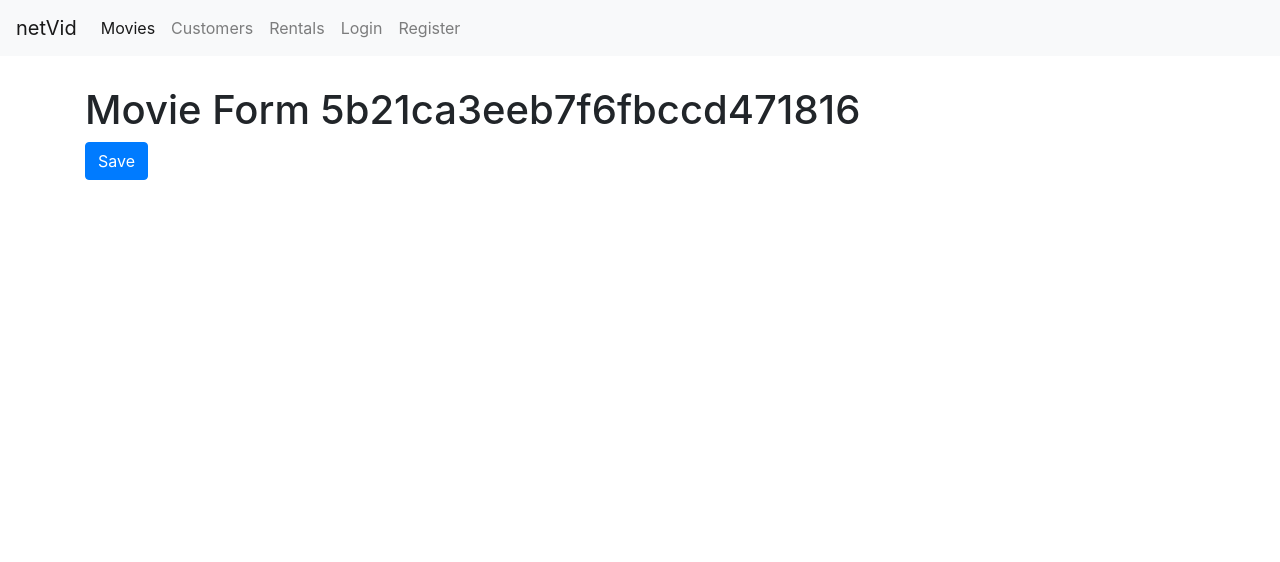
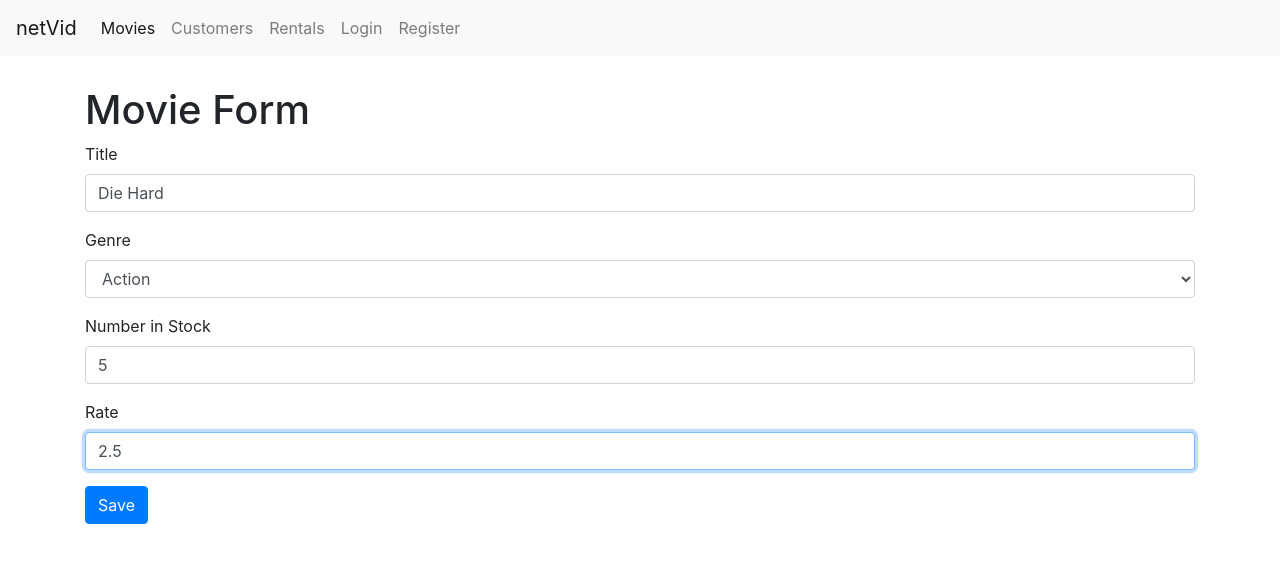
Before and after one commit to mbaranich/netVid, a React (Create React App) app: page /movies/5b21ca3eeb7f6fbccd471816 in a window 1280 px wide. Shown: the top 562 px of the page. Built offline with nearby package versions, Linux system fonts and the light colour scheme.

Commit message:
Add New Movie button. Allow existing movie edit.

```diff
--- a/src/App.js
+++ b/src/App.js
@@ -10,6 +10,7 @@
 import React from 'react';
 import LoginForm from './components/loginForm';
 import RegisterForm from './components/registerForm';
+import NewMovie from './components/movieForm';
 
 function App() {
   return (
@@ -17,9 +18,10 @@
     <NavBar />
     <main className='container'>
     <Switch>
+      <Route path="/login" component={LoginForm} />
       <Route path="/register" component={RegisterForm} />
-      <Route path="/login" component={LoginForm} />
       <Route path="/movies/:id" component={MovieForm} />
+      <Route path="/movies/new" component={NewMovie} />
       <Route path="/movies" component={Movies}></Route>
       <Route path="/customers" component={Customers}></Route>
       <Route path="/rentals" component={Rentals}></Route>
--- a/src/components/common/form.jsx
+++ b/src/components/common/form.jsx
@@ -1,6 +1,7 @@
 import React, { Component } from 'react';
 import Joi from 'joi-browser';
 import Input from './input';
+import Select from './select';
 
 class Form extends Component {
     state = {
@@ -55,6 +56,21 @@
         return <button disabled={this.validate()} className="btn btn-primary">{label}</button>
     }
 
+    renderSelect(name, label, options) {
+        const {data, errors} = this.state;
+
+        return (
+            <Select
+                name={name}
+                value={data[name]}
+                label={label}
+                options={options}
+                onChange={this.handleChange}
+                error={errors[name]}
+            />
+        )
+    }
+
     renderInput(name, label, type = 'text') {
         const {data, errors} = this.state;
 
--- /dev/null
+++ b/src/components/common/select.jsx
@@ -0,0 +1,20 @@
+import React from "react";
+
+const Select = ({ name, label, options, error, ...rest }) => {
+  return (
+    <div className="form-group">
+      <label htmlFor={name}>{label}</label>
+      <select name={name} id={name} {...rest} className="form-control">
+        <option value="" />
+        {options.map(option => (
+          <option key={option._id} value={option._id}>
+            {option.name}
+          </option>
+        ))}
+      </select>
+      {error && <div className="alert alert-danger">{error}</div>}
+    </div>
+  );
+};
+
+export default Select;
--- a/src/components/loginForm.jsx
+++ b/src/components/loginForm.jsx
@@ -1,33 +1,32 @@
-import React, { Component } from 'react';
-import Joi from 'joi-browser';
-import Form from './common/form';
+import React, { Component } from "react";
+import Joi from "joi-browser";
+import Form from "./common/form";
 
 class LoginForm extends Form {
-
   state = {
-        data: {username: "", password: ""},
+    data: { username: "", password: "" },
     errors: {},
-    }
+  };
 
   schema = {
     username: Joi.string().required().label("Username"),
-        password: Joi.string().required().label("Password")
-    }
+    password: Joi.string().required().label("Password"),
+  };
 
   // errors['username'] = object in state
   // errors.find(e => e.name === 'username') = array in state
 
   render() {
-
     return (
       <div>
         <h1>Login</h1>
         <form onSubmit={this.handleSubmit}>
-                {this.renderInput('username', 'Username')}
-                {this.renderInput('password', 'Password', "password")}
-                {this.renderButton('Login')}
+          {this.renderInput("username", "Username")}
+          {this.renderInput("password", "Password", "password")}
+          {this.renderButton("Login")}
         </form>
-        </div>);
+      </div>
+    );
   }
 }
 
--- a/src/components/movieForm.jsx
+++ b/src/components/movieForm.jsx
@@ -1,12 +1,84 @@
-import React from 'react';
+import React from "react";
+import Joi from "joi-browser";
+import Form from "./common/form";
+import { getMovie, saveMovie } from "../services/fakeMovieService";
+import { getGenres } from "../services/fakeGenreService";
 
-const MovieForm = ({match, history}) => {
+class MovieForm extends Form {
+  state = {
+    data: {
+      title: "",
+      genreId: "",
+      numberInStock: "",
+      dailyRentalRate: ""
+    },
+    genres: [],
+    errors: {}
+  };
+
+  schema = {
+    _id: Joi.string(),
+    title: Joi.string()
+      .required()
+      .label("Title"),
+    genreId: Joi.string()
+      .required()
+      .label("Genre"),
+    numberInStock: Joi.number()
+      .required()
+      .min(0)
+      .max(100)
+      .label("Number in Stock"),
+    dailyRentalRate: Joi.number()
+      .required()
+      .min(0)
+      .max(10)
+      .label("Daily Rental Rate")
+  };
+
+  componentDidMount() {
+    const genres = getGenres();
+    this.setState({ genres });
+
+    const movieId = this.props.match.params.id;
+    if (movieId === "new") return;
+
+    const movie = getMovie(movieId);
+    if (!movie) return this.props.history.replace("/not-found");
+
+    this.setState({ data: this.mapToViewModel(movie) });
+  }
+
+  mapToViewModel(movie) {
+    return {
+      _id: movie._id,
+      title: movie.title,
+      genreId: movie.genre._id,
+      numberInStock: movie.numberInStock,
+      dailyRentalRate: movie.dailyRentalRate
+    };
+  }
+
+  doSubmit = () => {
+    saveMovie(this.state.data);
+
+    this.props.history.push("/movies");
+  };
+
+  render() {
     return (
-    <div>
-        <h1>Movie Form {match.params.id} </h1>
-        <button className='btn btn-primary' onClick={() => history.push('/movies')}>Save</button>
-    </div>
+      <div>
+        <h1>Movie Form</h1>
+        <form onSubmit={this.handleSubmit}>
+          {this.renderInput("title", "Title")}
+          {this.renderSelect("genreId", "Genre", this.state.genres)}
+          {this.renderInput("numberInStock", "Number in Stock", "number")}
+          {this.renderInput("dailyRentalRate", "Rate")}
+          {this.renderButton("Save")}
+        </form>
+      </div>
     );
+  }
 }
 
 export default MovieForm;
--- a/src/components/movies.jsx
+++ b/src/components/movies.jsx
@@ -1,4 +1,5 @@
 import React, { Component } from 'react'
+import { Link } from 'react-router-dom'
 import MoviesTable from './moviesTable'
 import { getMovies } from '../services/fakeMovieService'
 import ListGroup from './common/listGroup'
@@ -81,6 +82,9 @@
             />
         </div>
         <div className="col">
+
+        <Link className='btn btn-primary' to="/movies/new" style={{marginBottom: 10 }}>New Movie</Link>
+
         <p>Showing {totalCount} movies in the database.</p>
         <MoviesTable
             movies={movies}
--- a/src/components/registerForm.jsx
+++ b/src/components/registerForm.jsx
@@ -1,28 +1,28 @@
-import React, { Component } from 'react'
-import Joi from 'joi-browser';
-import Form from './common/form';
+import React, { Component } from "react";
+import Joi from "joi-browser";
+import Form from "./common/form";
 
 class RegisterForm extends Form {
 	state = {
-        data: {username: "", password: "", name: ""},
+		data: { username: "", password: "", name: "" },
 		errors: {},
-    }
+	};
 
 	schema = {
 		username: Joi.string().required().email().label("Username"),
 		password: Joi.string().required().min(5).label("Password"),
-        name: Joi.string().required().label("Name")
-    }
+		name: Joi.string().required().label("Name"),
+	};
 
 	render() {
 		return (
 			<div>
 				<h1>Register</h1>
 				<form onSubmit={this.handleSubmit}>
-                    {this.renderInput('username', 'Username')}
-                    {this.renderInput('password', 'Password', "password")}
-                    {this.renderInput('name', 'Name')}
-                    {this.renderButton('Register')}
+					{this.renderInput("username", "Username")}
+					{this.renderInput("password", "Password", "password")}
+					{this.renderInput("name", "Name")}
+					{this.renderButton("Register")}
 				</form>
 			</div>
 		);
--- a/src/services/fakeMovieService.js
+++ b/src/services/fakeMovieService.js
@@ -78,13 +78,13 @@
 
 export function saveMovie(movie) {
   let movieInDb = movies.find(m => m._id === movie._id) || {};
-  movieInDb.name = movie.name;
+  movieInDb.title = movie.title;
   movieInDb.genre = genresAPI.genres.find(g => g._id === movie.genreId);
   movieInDb.numberInStock = movie.numberInStock;
   movieInDb.dailyRentalRate = movie.dailyRentalRate;
 
   if (!movieInDb._id) {
-    movieInDb._id = Date.now();
+    movieInDb._id = Date.now().toString();
     movies.push(movieInDb);
   }
 
```
Lines whose indentation alone changed are shown as unchanged.
